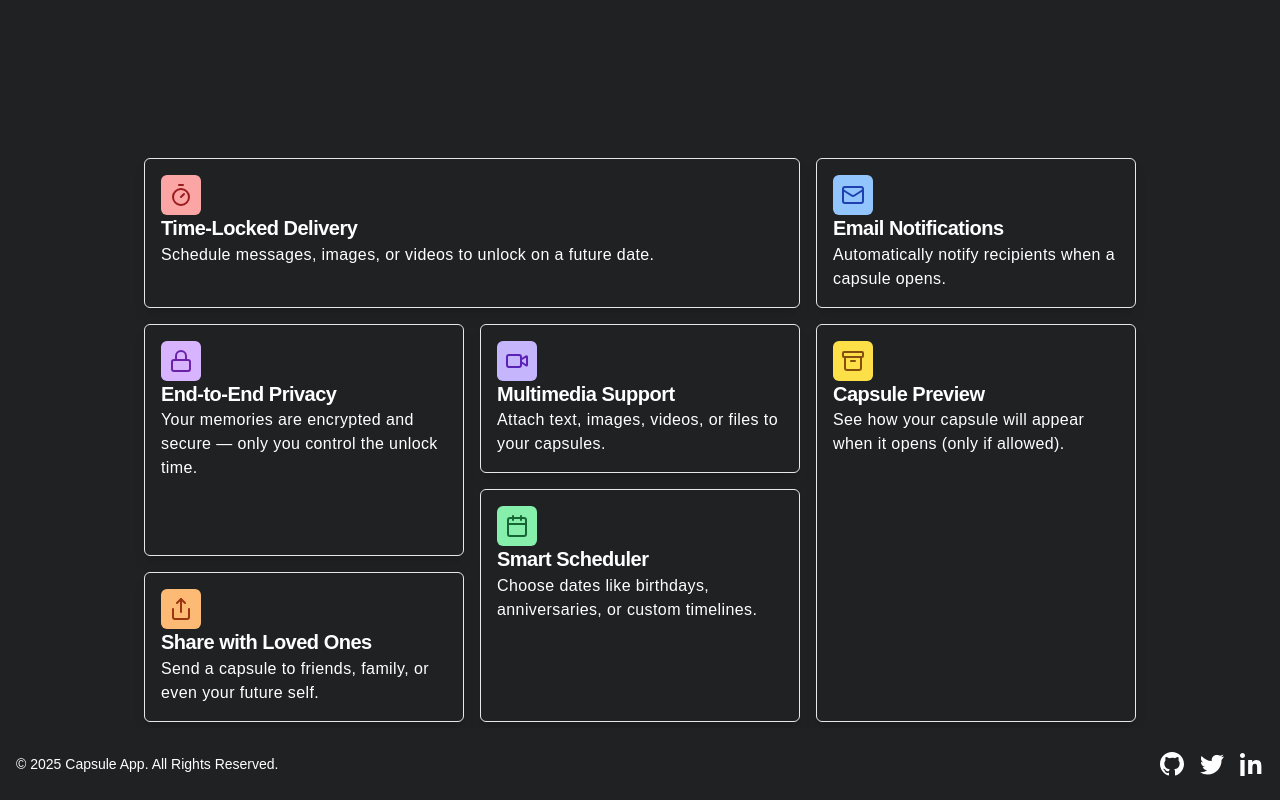
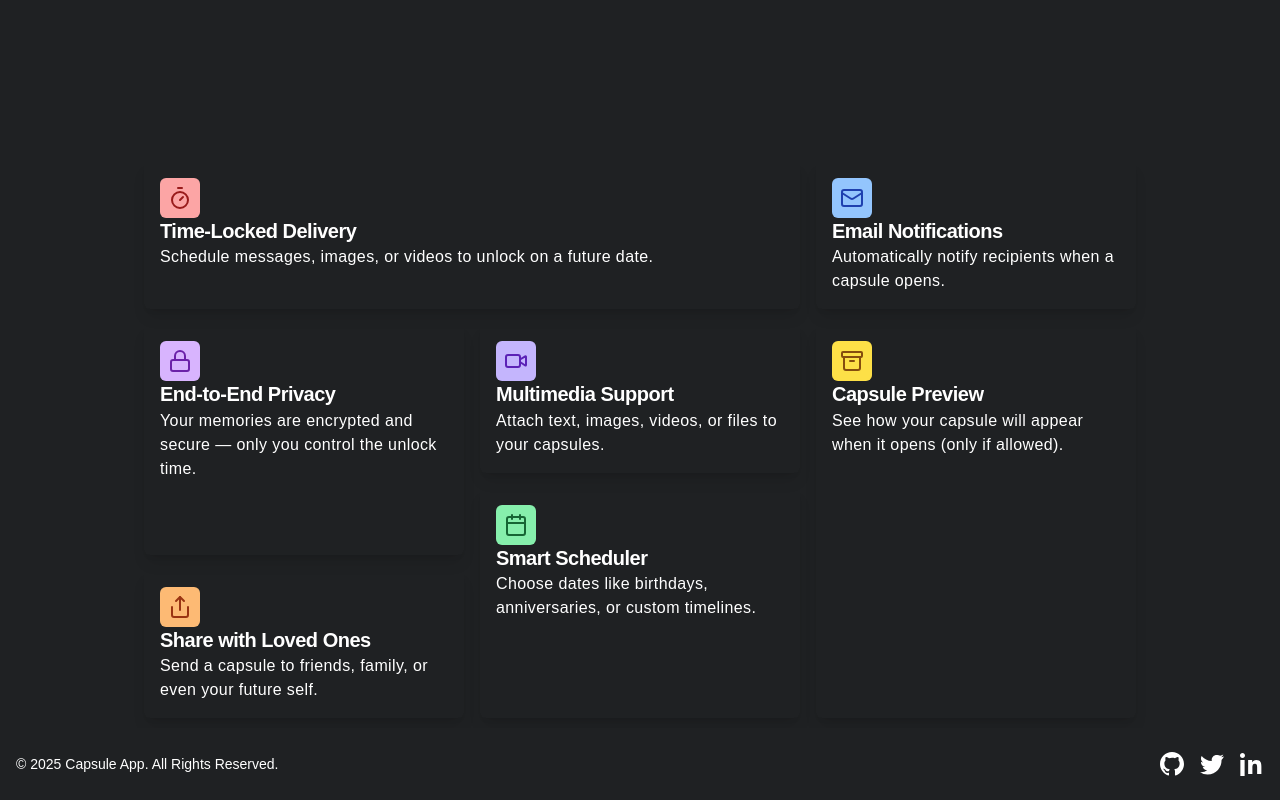
Before and after one commit to janakshukla/e-timecapsule, a Next.js app: page / in a window 1280 px wide. Shown: the part 640-1440 px from the top of the page. Built offline with nearby package versions, Linux system fonts and the light colour scheme; no server answers; a web font is replaced by a local one.

Commit message:
Refactor Feature component to remove unnecessary border styles and improve layout consistency

```diff
--- a/components/Feature.jsx
+++ b/components/Feature.jsx
@@ -5,7 +5,7 @@ const Feature = () => {
   return (
     <div className="flex mt-16 items-center lg:gap-36 min-h-[80dvh] md:pt-16 lg:px-36">
       <div className="md:grid grid-cols-6 h-full w-full text-white grid-rows-7 gap-4">
-        <div className="col-span-4  row-span-2 p-4 border rounded-md shadow-lg ">
+        <div className="col-span-4 row-span-2 p-4  rounded-md shadow-lg ">
           <Timer className=" size-10  rounded-md bg-red-300 text-red-800 p-2 " />
           <h1 className="text-xl font-bold tracking-tight leading-snug">
             Time-Locked Delivery
@@ -14,7 +14,7 @@ const Feature = () => {
             Schedule messages, images, or videos to unlock on a future date.
           </p>
         </div>
-        <div className="col-span-2 row-span-2 col-start-5 p-4 border rounded-md shadow-lg ">
+        <div className="col-span-2 row-span-2 col-start-5 p-4  rounded-md shadow-lg ">
           {" "}
           <Mail className=" size-10  rounded-md bg-blue-300 text-blue-800 p-2 " />
           <h1 className="text-xl font-bold tracking-tight leading-snug">
@@ -24,7 +24,7 @@ const Feature = () => {
           Automatically notify recipients when a capsule opens.
           </p>
         </div>
-        <div className="col-span-2 row-span-3 row-start-3 p-4 border rounded-md shadow-lg ">
+        <div className="col-span-2 row-span-3 row-start-3 p-4  rounded-md shadow-lg ">
           {" "}
           <LockIcon className=" size-10  rounded-md bg-purple-300 text-purple-800 p-2 " />
           <h1 className="text-xl font-bold tracking-tight leading-snug">
@@ -34,7 +34,7 @@ const Feature = () => {
           Your memories are encrypted and secure — only you control the unlock time.
           </p>
         </div>
-        <div className="col-span-2 row-span-2 col-start-3 p-4 border rounded-md shadow-lg row-start-3  ">
+        <div className="col-span-2 row-span-2 col-start-3 p-4  rounded-md shadow-lg row-start-3  ">
           <VideoIcon className=" size-10  rounded-md bg-violet-300 text-violet-800 p-2 " />
           <h1 className="text-xl font-bold tracking-tight leading-snug">
           Multimedia Support
@@ -43,7 +43,7 @@ const Feature = () => {
           Attach text, images, videos, or files to your capsules.
           </p>
         </div>
-        <div className="col-span-2 row-span-3 col-start-3 row-start-5 p-4 border rounded-md shadow-lg ">
+        <div className="col-span-2 row-span-3 col-start-3 row-start-5 p-4  rounded-md shadow-lg ">
           <Calendar className=" size-10  rounded-md bg-green-300 text-green-800 p-2 " />
           <h1 className="text-xl font-bold tracking-tight leading-snug">
           Smart Scheduler
@@ -52,7 +52,7 @@ const Feature = () => {
           Choose dates like birthdays, anniversaries, or custom timelines.
           </p>
         </div>
-        <div className="col-span-2 row-span-2 col-start-1 row-start-6 p-4 border rounded-md shadow-lg  ">
+        <div className="col-span-2 row-span-2 col-start-1 row-start-6 p-4  rounded-md shadow-lg  ">
           <Share className=" size-10  rounded-md bg-orange-300 text-orange-800 p-2 " />
           <h1 className="text-xl font-bold tracking-tight leading-snug">
           Share with Loved Ones
@@ -61,7 +61,7 @@ const Feature = () => {
           Send a capsule to friends, family, or even your future self.
           </p>
         </div>
-        <div className="col-span-2 row-span-5 col-start-5 row-start-3 p-4 border rounded-md shadow-lg  ">
+        <div className="col-span-2 row-span-5 col-start-5 row-start-3 p-4  rounded-md shadow-lg  ">
           <Archive className=" size-10  rounded-md bg-yellow-300 text-yellow-800 p-2 " />
           <h1 className="text-xl font-bold tracking-tight leading-snug">
           Capsule Preview
```
